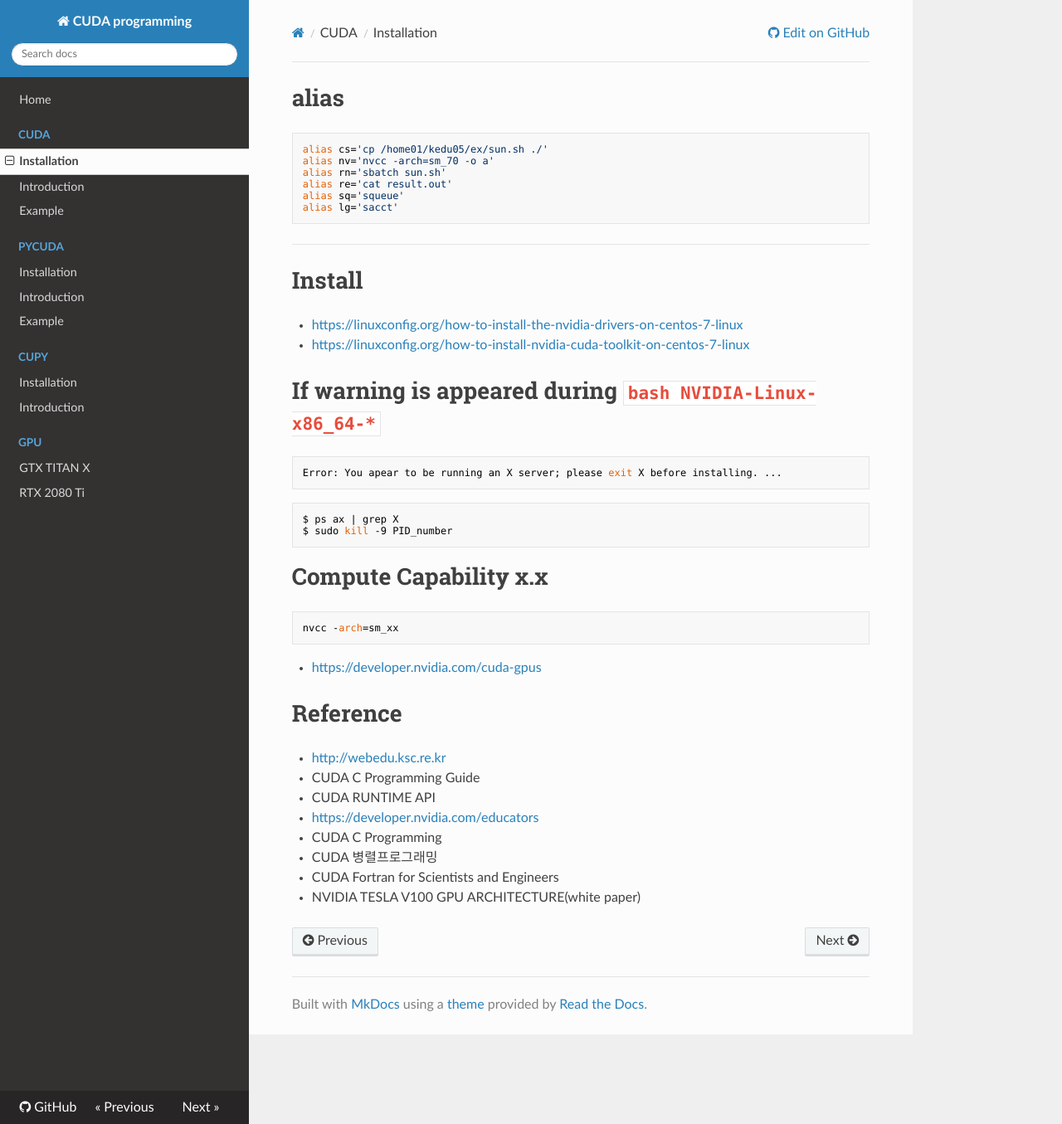
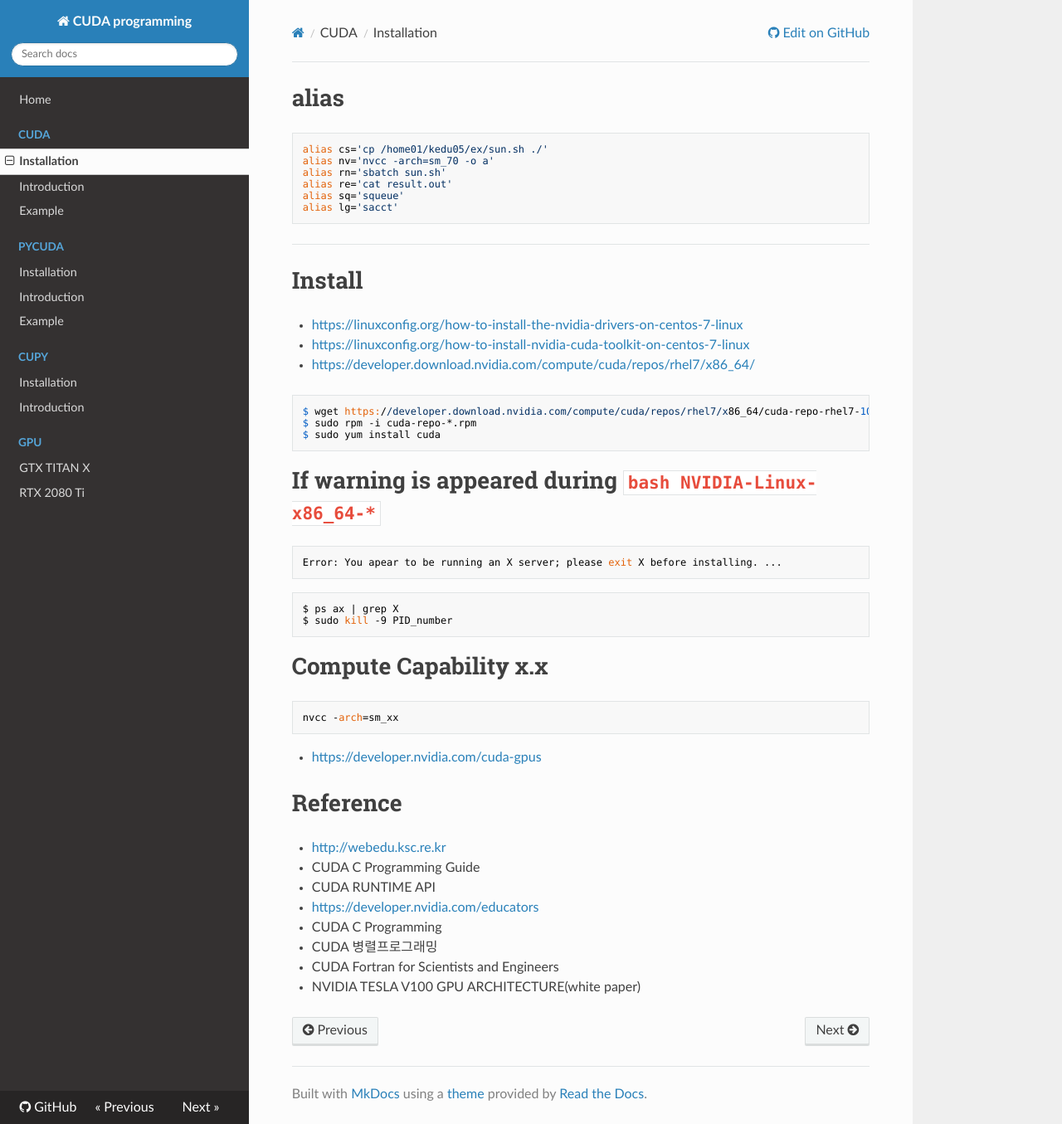
Before and after one commit to WonyoungCho/CUDA, an MkDocs documentation site: the page built from docs/CUDA.md, in a window 1280 px wide and 1355 px high. Shown: the whole window at 83% size. Built offline with MkDocs 1.6.1, drawn with Linux system fonts in a browser that asks for light colours; nearby versions of some CDN libraries; old or Windows-style settings are respelled for this version of MkDocs.

Commit message:
Update CUDA.md

````diff
--- a/docs/CUDA.md
+++ b/docs/CUDA.md
@@ -12,6 +12,14 @@ alias lg='sacct'
 # Install
 - <https://linuxconfig.org/how-to-install-the-nvidia-drivers-on-centos-7-linux>
 - <https://linuxconfig.org/how-to-install-nvidia-cuda-toolkit-on-centos-7-linux>
+- <https://developer.download.nvidia.com/compute/cuda/repos/rhel7/x86_64/>
+
+```
+$ wget https://developer.download.nvidia.com/compute/cuda/repos/rhel7/x86_64/cuda-repo-rhel7-10.2.89-1.x86_64.rpm
+$ sudo rpm -i cuda-repo-*.rpm
+$ sudo yum install cuda
+```
+
 
 # If warning is appeared during `bash NVIDIA-Linux-x86_64-*`
 ```sh
````
